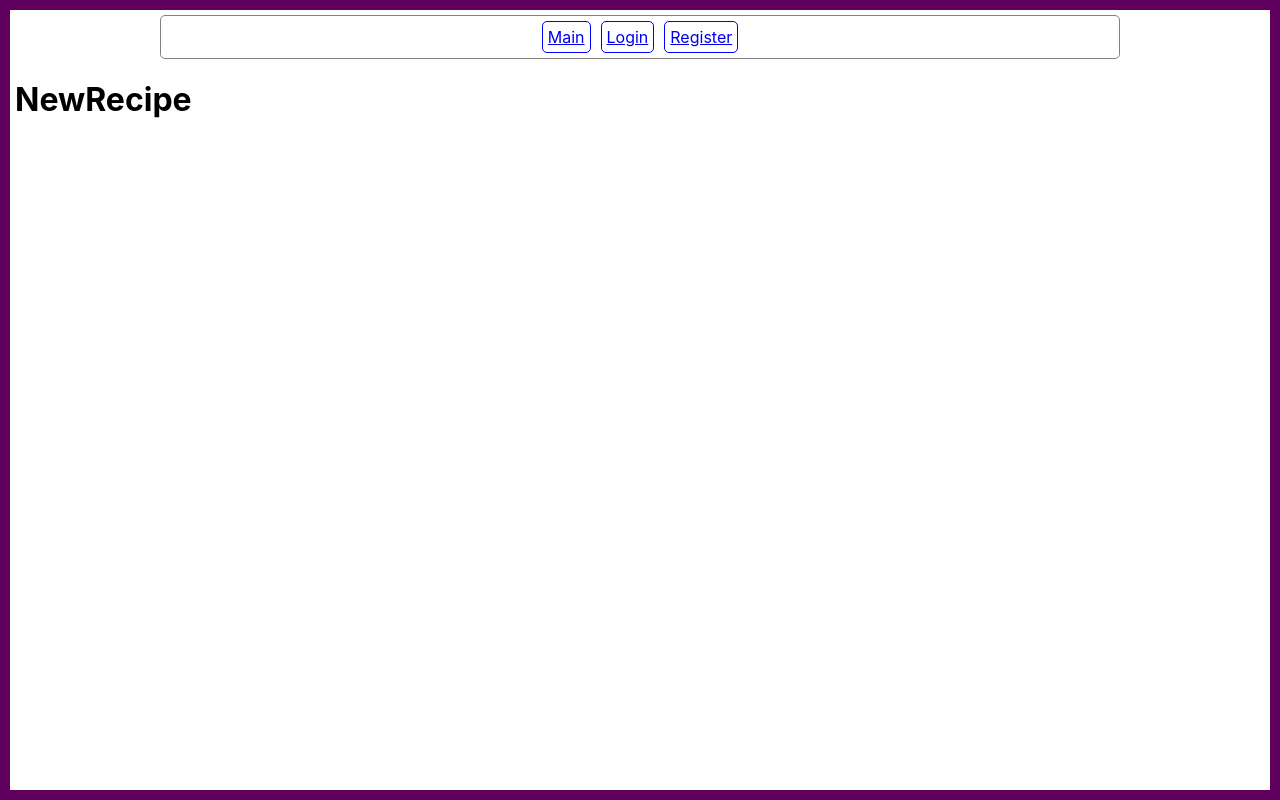
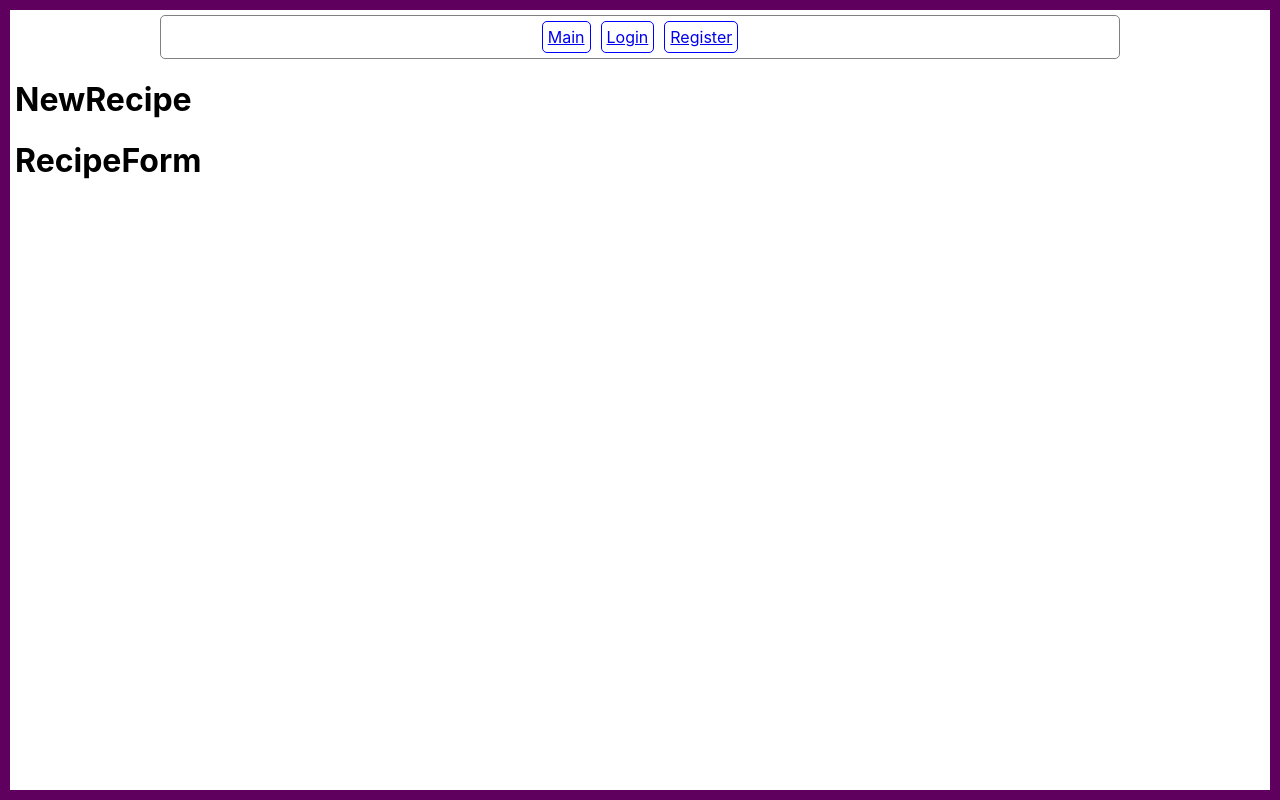
Before and after one commit to royemosby/RecipeBook, a React (Create React App) app in the folder recipe-book-frontend/: page /recipes/new in a window 1280 px wide. Built offline with nearby package versions, Linux system fonts and the light colour scheme.

Commit message:
adds form to new recipe

```diff
--- a/recipe-book-frontend/src/recipes/NewRecipe.js
+++ b/recipe-book-frontend/src/recipes/NewRecipe.js
@@ -1,8 +1,14 @@
 import React, { Component } from 'react'
+import RecipeForm from './components/RecipeForm'
 
 class NewRecipe extends Component {
   render() {
-    return <h1>NewRecipe</h1>
+    return (
+      <div>
+        <h1>NewRecipe</h1>
+        <RecipeForm />
+      </div>
+    )
   }
 }
 
```
